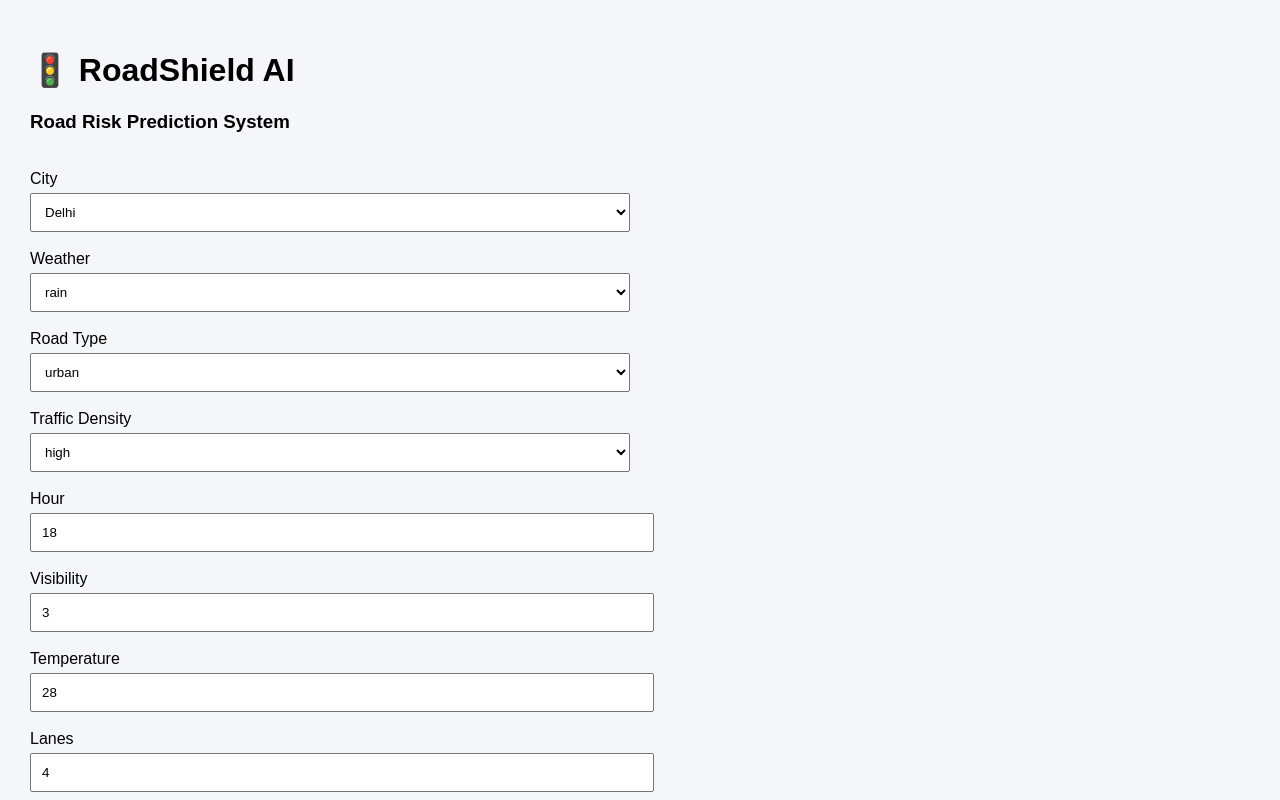
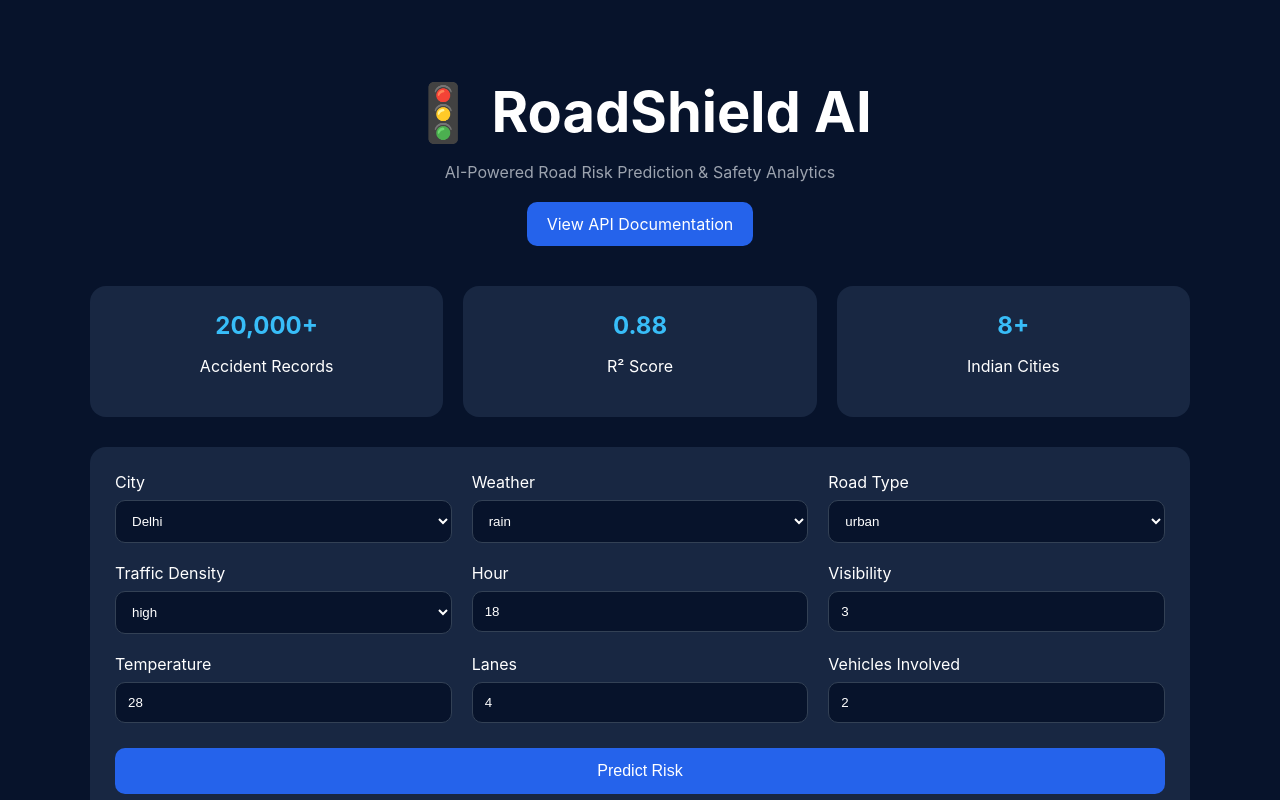
Before and after one commit to shivaamsingh/RoadShield-AI, a React app in the folder frontend/: page / in a window 1280 px wide. Shown: the top 800 px of the page. Built offline with nearby package versions, Linux system fonts and the light colour scheme; the HTML template or start-up script is replaced by a standard one.

Commit message:
Enhance React dashboard UI

```diff
--- a/frontend/src/App.css
+++ b/frontend/src/App.css
@@ -1,68 +1,159 @@
 body {
   margin: 0;
-  font-family: Arial, sans-serif;
-  background: #f4f6f9;
+  font-family: Inter, Arial, sans-serif;
+  background: #07132b;
+  color: white;
 }
 
 .container {
-  max-width: 900px;
-  margin: 30px auto;
-  padding: 20px;
+  max-width: 1100px;
+  margin: auto;
+  padding: 40px 20px;
 }
 
-.title {
+.hero {
   text-align: center;
-  color: #2563eb;
+  margin-bottom: 40px;
+}
+
+.hero h1 {
+  font-size: 56px;
+  margin-bottom: 10px;
+}
+
+.hero p {
+  color: #9ca3af;
+  margin-bottom: 20px;
+}
+
+.docs-btn {
+  display: inline-block;
+  padding: 12px 20px;
+  background: #2563eb;
+  color: white;
+  text-decoration: none;
+  border-radius: 10px;
+}
+
+.docs-btn:hover {
+  background: #1d4ed8;
+}
+
+.stats {
+  display: grid;
+  grid-template-columns: repeat(3, 1fr);
+  gap: 20px;
+  margin-bottom: 30px;
+}
+
+.stat-card {
+  background: #182742;
+  padding: 25px;
+  border-radius: 16px;
+  text-align: center;
+}
+
+.stat-card h2 {
+  color: #38bdf8;
+  margin: 0;
 }
 
 .card {
-  background: white;
-  padding: 20px;
-  border-radius: 12px;
-  box-shadow: 0px 4px 10px rgba(0,0,0,0.1);
+  background: #182742;
+  border-radius: 16px;
+  padding: 25px;
 }
 
 .grid {
   display: grid;
-  grid-template-columns: repeat(auto-fit,minmax(250px,1fr));
-  gap: 15px;
+  grid-template-columns: repeat(auto-fit, minmax(250px, 1fr));
+  gap: 20px;
+}
+
+label {
+  display: block;
+  margin-bottom: 8px;
 }
 
 input,
 select {
   width: 100%;
-  padding: 10px;
-  margin-top: 5px;
+  padding: 12px;
+  border-radius: 10px;
+  border: 1px solid #334155;
+  background: #07132b;
+  color: white;
+  box-sizing: border-box;
 }
 
-button {
+.predict-btn {
   width: 100%;
-  padding: 12px;
+  margin-top: 25px;
+  padding: 14px;
+  border: none;
+  border-radius: 10px;
   background: #2563eb;
   color: white;
-  border: none;
-  border-radius: 8px;
+  font-size: 16px;
   cursor: pointer;
 }
 
-button:hover {
+.predict-btn:hover {
   background: #1d4ed8;
 }
 
-.result {
+.result-card {
+  margin-top: 25px;
+  padding: 25px;
+  background: #07132b;
+  border-radius: 14px;
+}
+
+.progress {
+  height: 14px;
+  background: #334155;
+  border-radius: 999px;
+  overflow: hidden;
+  margin-top: 15px;
+}
+
+.progress-fill {
+  height: 100%;
+  background: #22c55e;
+}
+
+.badge {
+  display: inline-block;
   margin-top: 20px;
-  padding: 15px;
-  border-radius: 10px;
+  padding: 8px 18px;
+  border-radius: 999px;
+  font-weight: 600;
 }
 
 .low {
-  background: #dcfce7;
+  background: #22c55e;
 }
 
 .medium {
-  background: #fef3c7;
+  background: #f59e0b;
 }
 
 .high {
-  background: #fee2e2;
+  background: #ef4444;
 }
+
+.footer {
+  text-align: center;
+  margin-top: 40px;
+  color: #94a3b8;
+}
+
+@media (max-width: 768px) {
+  .stats {
+    grid-template-columns: 1fr;
+  }
+
+  .hero h1 {
+    font-size: 40px;
+  }
+}
--- a/frontend/src/App.jsx
+++ b/frontend/src/App.jsx
@@ -55,21 +55,58 @@ function App() {
       setResult(response.data);
     } catch (error) {
       console.error(error);
-      alert("Prediction failed");
+      alert("Prediction Failed");
     } finally {
       setLoading(false);
     }
   };
 
+  const getRiskClass = () => {
+    if (!result) return "";
+
+    if (result.risk_level === "Low") return "low";
+    if (result.risk_level === "Medium") return "medium";
+
+    return "high";
+  };
+
   return (
-    <div style={{ padding: "30px", maxWidth: "600px" }}>
+    <div className="container">
+      <div className="hero">
         <h1>🚦 RoadShield AI</h1>
-      <h3>Road Risk Prediction System</h3>
+        <p>AI-Powered Road Risk Prediction & Safety Analytics</p>
 
-      <br />
+        <a
+          href="https://roadshield-ai.onrender.com/docs"
+          target="_blank"
+          rel="noreferrer"
+          className="docs-btn"
+        >
+          View API Documentation
+        </a>
+      </div>
 
+      <div className="stats">
+        <div className="stat-card">
+          <h2>20,000+</h2>
+          <p>Accident Records</p>
+        </div>
+
+        <div className="stat-card">
+          <h2>0.88</h2>
+          <p>R² Score</p>
+        </div>
+
+        <div className="stat-card">
+          <h2>8+</h2>
+          <p>Indian Cities</p>
+        </div>
+      </div>
+
+      <div className="card">
+        <div className="grid">
+          <div>
             <label>City</label>
-      <br />
             <select
               name="city"
               value={formData.city}
@@ -84,12 +121,10 @@ function App() {
               <option>Pune</option>
               <option>Chandigarh</option>
             </select>
+          </div>
 
-      <br />
-      <br />
-
+          <div>
             <label>Weather</label>
-      <br />
             <select
               name="weather"
               value={formData.weather}
@@ -99,12 +134,10 @@ function App() {
               <option>fog</option>
               <option>rain</option>
             </select>
+          </div>
 
-      <br />
-      <br />
-
+          <div>
             <label>Road Type</label>
-      <br />
             <select
               name="road_type"
               value={formData.road_type}
@@ -114,12 +147,10 @@ function App() {
               <option>highway</option>
               <option>rural</option>
             </select>
+          </div>
 
-      <br />
-      <br />
-
+          <div>
             <label>Traffic Density</label>
-      <br />
             <select
               name="traffic_density"
               value={formData.traffic_density}
@@ -129,94 +160,94 @@ function App() {
               <option>medium</option>
               <option>low</option>
             </select>
+          </div>
 
-      <br />
-      <br />
-
+          <div>
             <label>Hour</label>
-      <br />
             <input
               type="number"
               name="hour"
               value={formData.hour}
               onChange={handleChange}
             />
+          </div>
 
-      <br />
-      <br />
-
+          <div>
             <label>Visibility</label>
-      <br />
             <input
               type="number"
               name="visibility"
               value={formData.visibility}
               onChange={handleChange}
             />
+          </div>
 
-      <br />
-      <br />
-
+          <div>
             <label>Temperature</label>
-      <br />
             <input
               type="number"
               name="temperature"
               value={formData.temperature}
               onChange={handleChange}
             />
+          </div>
 
-      <br />
-      <br />
-
+          <div>
             <label>Lanes</label>
-      <br />
             <input
               type="number"
               name="lanes"
               value={formData.lanes}
               onChange={handleChange}
             />
+          </div>
 
-      <br />
-      <br />
-
+          <div>
             <label>Vehicles Involved</label>
-      <br />
             <input
               type="number"
               name="vehicles_involved"
               value={formData.vehicles_involved}
               onChange={handleChange}
             />
+          </div>
+        </div>
 
-      <br />
-      <br />
-
-      <button onClick={predictRisk}>
+        <button
+          className="predict-btn"
+          onClick={predictRisk}
+          disabled={loading}
+        >
           {loading ? "Predicting..." : "Predict Risk"}
         </button>
 
         {result && (
-        <div
-          style={{
-            marginTop: "30px",
-            padding: "15px",
-            border: "1px solid #ccc",
-            borderRadius: "8px",
-          }}
-        >
+          <div className="result-card">
             <h2>Prediction Result</h2>
 
-          <p>
-            <strong>Risk Score:</strong> {result.risk_score}
-          </p>
+            <h3>
+              Risk Score: {(result.risk_score * 100).toFixed(1)}%
+            </h3>
 
-          <p>
-            <strong>Risk Level:</strong> {result.risk_level}
-          </p>
+            <div className="progress">
+              <div
+                className="progress-fill"
+                style={{
+                  width: `${result.risk_score * 100}%`,
+                }}
+              ></div>
+            </div>
+
+            <div className={`badge ${getRiskClass()}`}>
+              {result.risk_level}
+            </div>
           </div>
         )}
+      </div>
+
+      <div className="footer">
+        Built with React • FastAPI • Scikit-Learn • Render
+      </div>
     </div>
   );
 }
```
Lines whose indentation alone changed are shown as unchanged.
